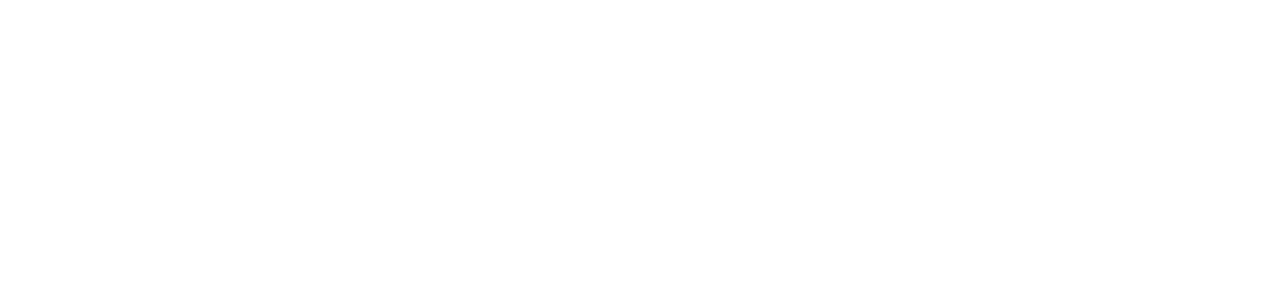
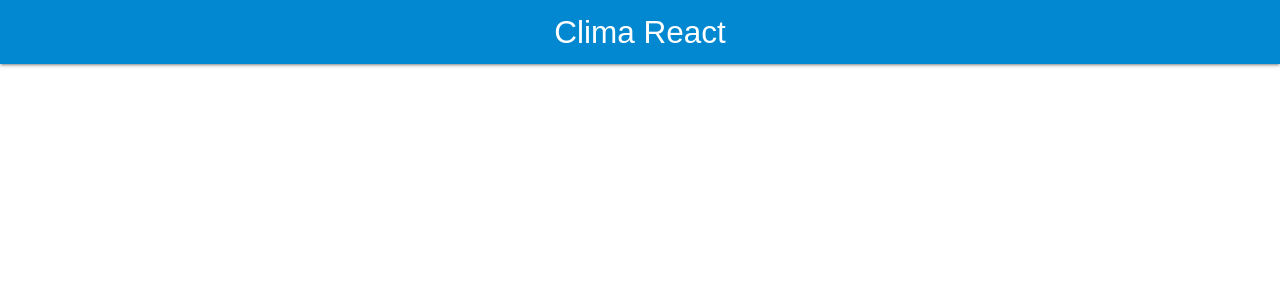
Before and after one commit to FlorenciaNodar/ReactJSPr-ctica4, a React (Create React App) app: page / in a window 1280 px wide. Shown: the top 300 px of the page. Built offline with nearby package versions, Linux system fonts and the light colour scheme.

Commit message:
Se agrego componente de Header.js con su estilo css

```diff
--- a/src/App.js
+++ b/src/App.js
@@ -1,11 +1,11 @@
 import React, { Component } from 'react';
-
+import Header from './componentes/header';
 
 class App extends Component {
   render() {
     return (
       <div className="App">
-
+       <Header titulo='Clima React'/>
       </div>
     );
   }
--- /dev/null
+++ b/src/componentes/header.js
@@ -0,0 +1,17 @@
+
+import React from 'react';
+
+const header = (props) => {
+    return (
+
+        <div>
+        <nav>
+            <div className="nav-wrapper light-blue darken-2">
+                <a className="brand-logo">{props.titulo}</a>
+            </div>
+        </nav>
+        </div>
+    );
+};
+
+export default header;
```
